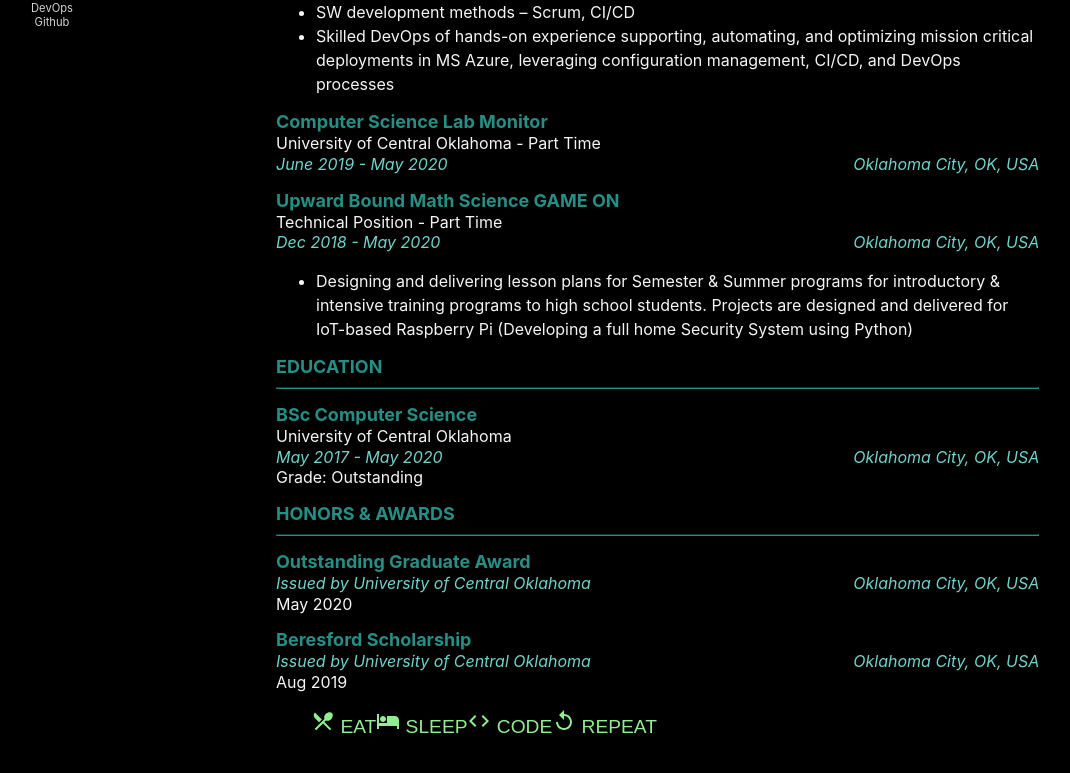
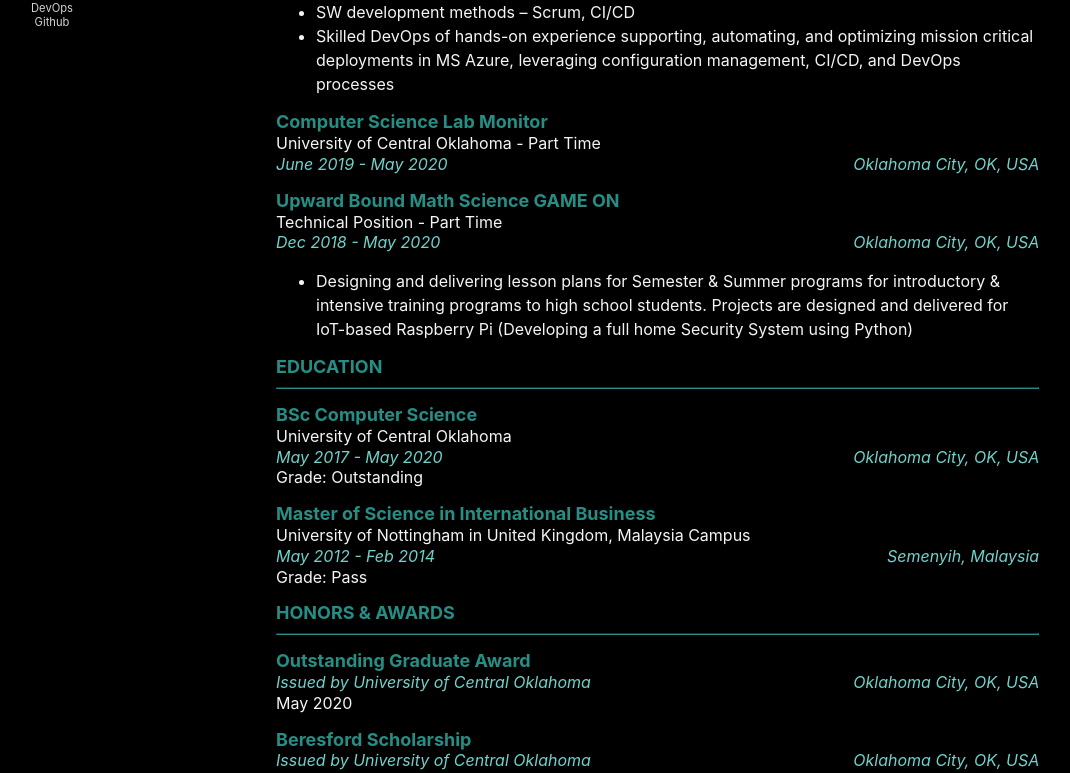
Before and after one commit to FionaDN87/fionaPort, a React (Create React App) app in the folder client/: page /fionaPort/Resume in a window 1280 px wide. Shown: the part 1127-1900 px from the top of the page, without its empty margins (156-1226 px from the left). Before the commit the page ends 1865 px from the top, so only its background shows below. Built offline with nearby package versions, Linux system fonts and the light colour scheme.

Commit message:
Updated resume (Oct 2022)

```diff
--- a/client/src/components/Resume.js
+++ b/client/src/components/Resume.js
@@ -10,7 +10,7 @@ import '.././styles/progressBarStyle.css';
 import '.././styles/bodyPageStyle.css';
 import { Link } from 'react-router-dom';
 import Button from '@mui/material/Button';
-import FionaResume from '.././resume/PDF_Nguyen, Fiona_Resume_2022.PDF';
+import FionaResume from '.././resume/PDF_Nguyen,Fiona_Resume_2022.PDF';
 const Resume = () => {
     return(
         <div className="centerStyle">
@@ -235,6 +235,8 @@ const Resume = () => {
                             </Box>
                             </div>
 
+
+
                             <p></p>
                             <div>
                             <strong className="iconStyle">Upward Bound Math Science GAME ON</strong>
@@ -276,6 +278,20 @@ const Resume = () => {
                             <div>Grade: Outstanding</div>
 
                             <p></p>
+                            <strong className="iconStyle">Master of Science in International Business</strong>
+                            <div>University of Nottingham in United Kingdom, Malaysia Campus</div>
+                            <Box sx={{ flexGrow: 1 }} className='yearLocStyle'>
+                            <Grid container spacing={2}>
+                                <Grid item xs={8}>
+                                    <div>May 2012 - Feb 2014</div>
+                                </Grid>
+                                <Grid item xs={4}>
+                                    <div className='justifyRight'>Semenyih, Malaysia</div>
+                                </Grid></Grid>
+                            </Box>
+                            <div>Grade: Pass</div>
+
+                            <p></p>
                             <strong className="iconStyle">HONORS & AWARDS</strong>
                             <hr className="iconStyle"></hr>
                             <p></p>
```
Also changed, not shown: 2 other files (tests, documents, lock files or other folders).
